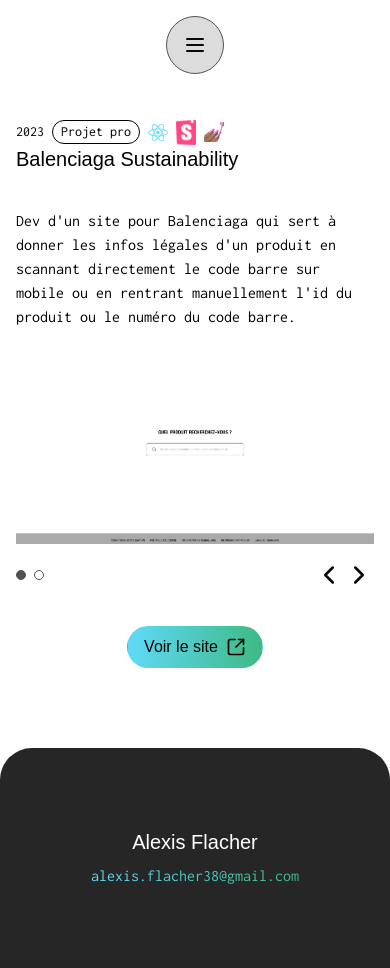
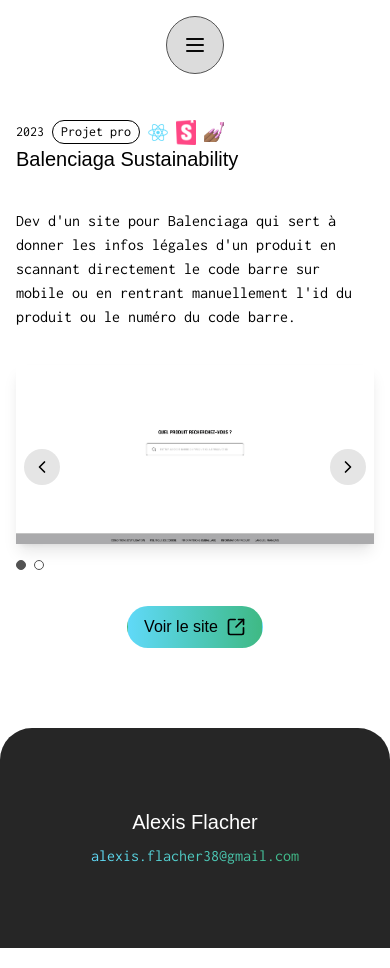
Before and after one commit to AlexisF9/Portfolio-2025, a Next.js app: page /mes-realisations/balenciaga-sustainability in a window 390 px wide. Built offline with nearby package versions, Linux system fonts and the light colour scheme; a web font is replaced by a local one.

Commit message:
edit slider buttons style + responsive

```diff
--- a/src/components/slider.tsx
+++ b/src/components/slider.tsx
@@ -11,7 +11,8 @@ export function Slider({ pictures }: { pictures: string[] }) {
   const [currentSlide, setCurrentSlide] = useState(1);
 
   return (
-    <div>
+    <div className="relative">
+      <div className="shadow-lg">
         <Swiper
           slidesPerView={1}
           modules={[Navigation]}
@@ -36,6 +37,7 @@ export function Slider({ pictures }: { pictures: string[] }) {
             );
           })}
         </Swiper>
+      </div>
       <div className="flex items-center justify-between pt-4">
         <div className="flex gap-2">
           {pictures.map((_, index) => {
@@ -51,12 +53,12 @@ export function Slider({ pictures }: { pictures: string[] }) {
             );
           })}
         </div>
-        <div className="flex items-center dark:text-white">
-          <button className="custom-prev cursor-pointer">
-            <ChevronLeft className="w-[30px] h-auto" />
+        <div className="dark:text-white">
+          <button className="custom-prev absolute z-1 top-[50%] -translate-y-[50%] left-2 md:left-4 cursor-pointer bg-neutral-200 dark:bg-neutral-600 rounded-full p-2">
+            <ChevronLeft className="w-[20px] md:w-[30px] h-auto" />
           </button>
-          <button className="custom-next cursor-pointer">
-            <ChevronRight className="w-[30px] h-auto" />
+          <button className="custom-next absolute z-1 top-[50%] -translate-y-[50%] right-2 md:right-4 cursor-pointer bg-neutral-200 dark:bg-neutral-600 rounded-full p-2">
+            <ChevronRight className="w-[20px] md:w-[30px] h-auto" />
           </button>
         </div>
       </div>
```
Lines whose indentation alone changed are shown as unchanged.
